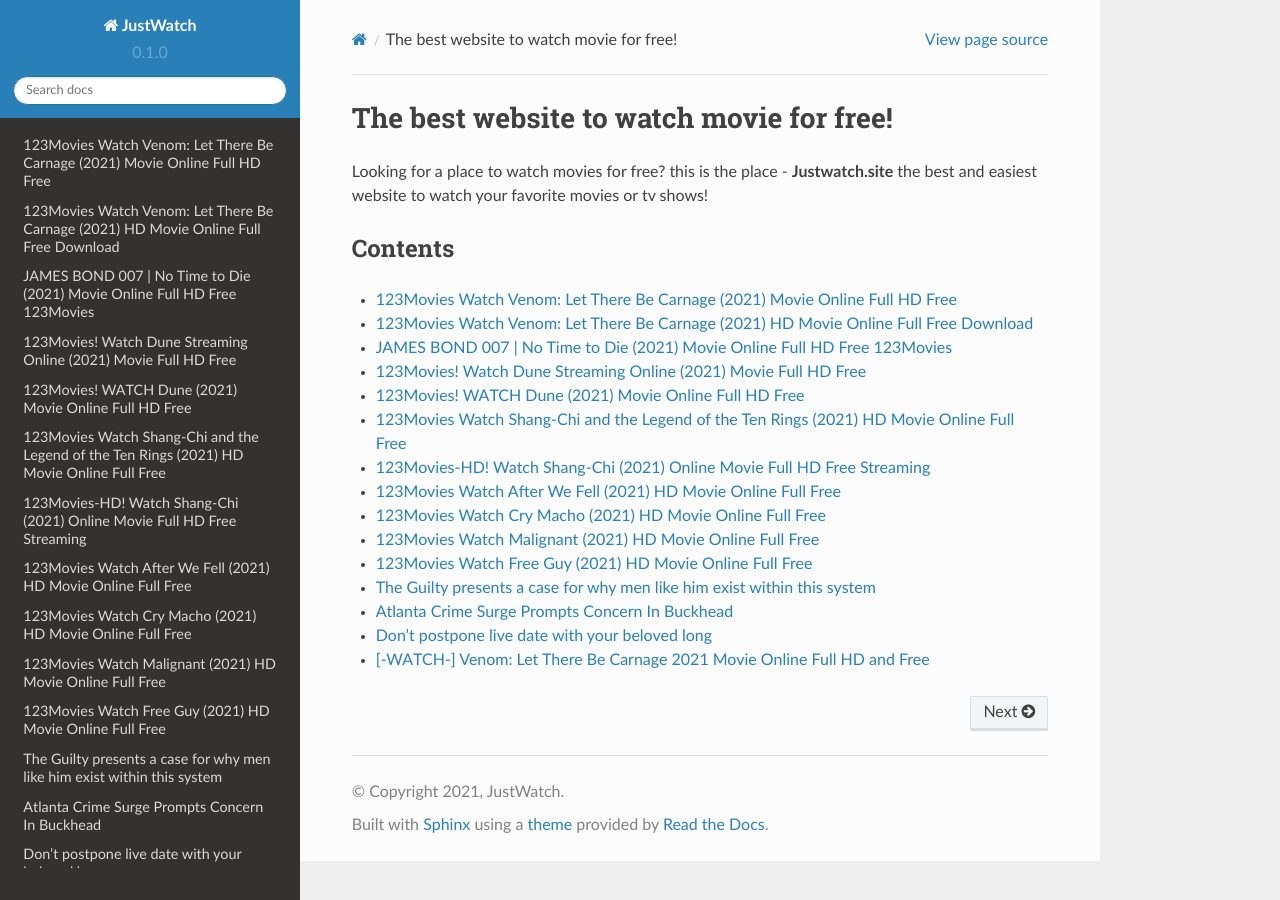
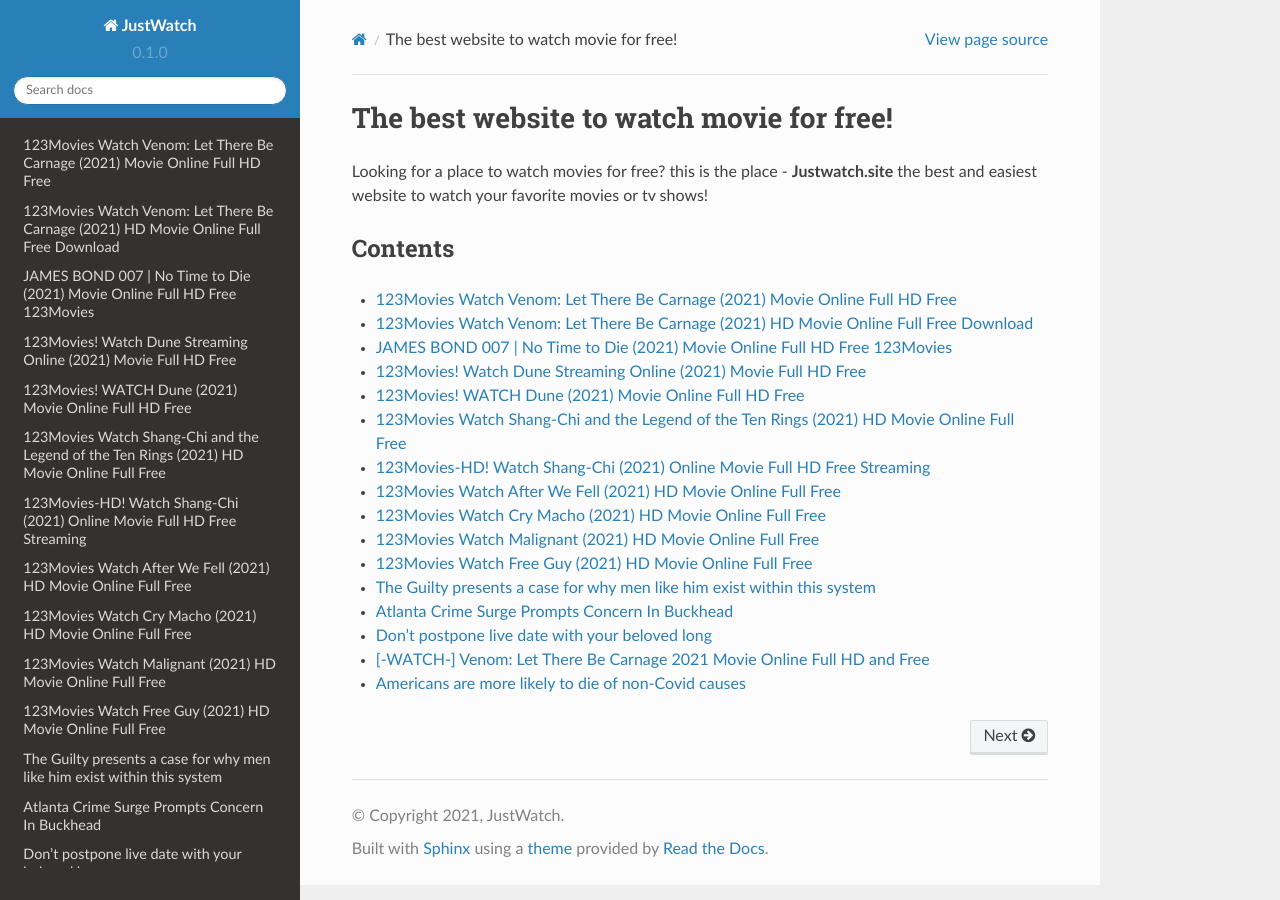
Before and after one commit to onegite/justwatch, a Sphinx documentation site: the page built from docs/source/index.rst, in a window 1280 px wide. Built offline with Sphinx 7.4.7 and the Read the Docs theme 2.0.0, drawn with Linux system fonts in a browser that asks for light colours.

Commit message:
Update index.rst

```diff
--- a/docs/source/index.rst
+++ b/docs/source/index.rst
@@ -23,3 +23,4 @@
    atlanta-crime-rurge-prompts-concern-in-buckhead
    dont-postpone-live-date-with-your-beloved-long
    m-k-v
+   americans-are-more-likely-to-die-of-non-covid-causes
```
